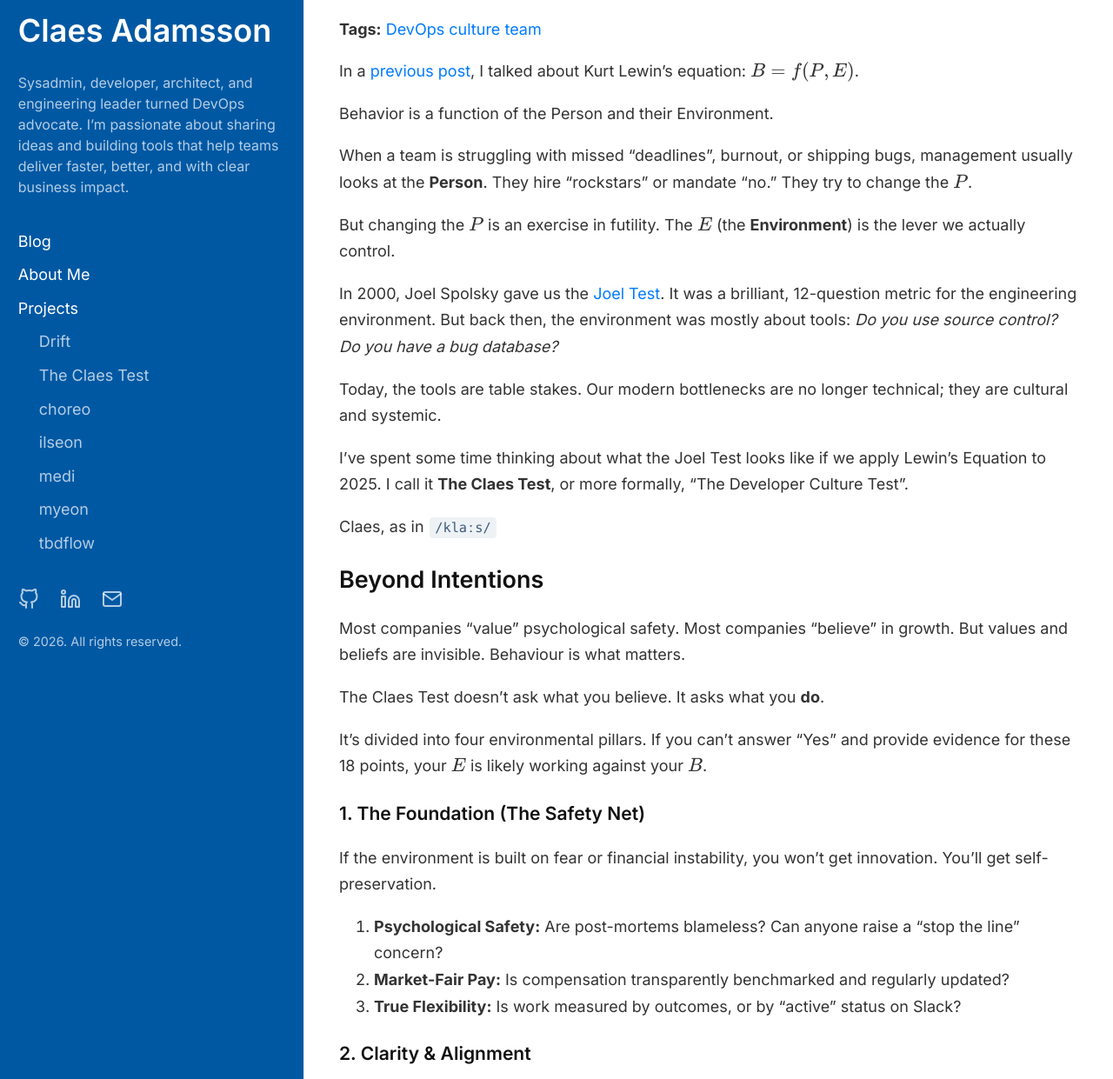
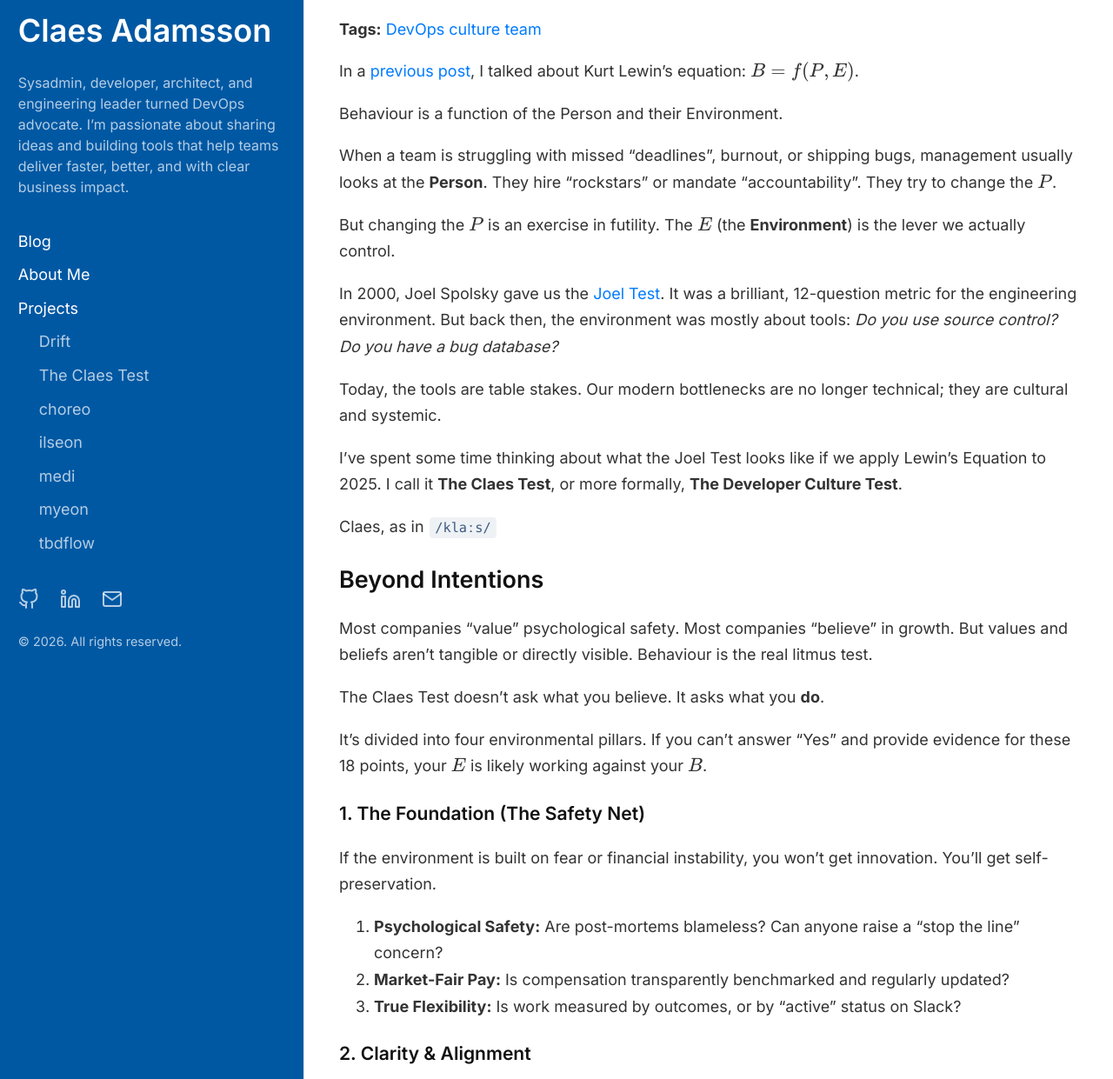
Before and after one commit to cladam/cladam.github.io, a Jekyll site: the page built from _posts/2026-02-06-the-claes-test.md, in a window 1280 px wide and 1400 px high, cut to the strip 159-1400 px from the top of the window. Shown: the whole strip at 87% size. Built offline with Jekyll 4.4.1, drawn with Linux system fonts in a browser that asks for light colours; comment, search, counter and statistics services are not loaded; some of the changed text lies outside the part shown.

Commit message:
fix: fix spelling

```diff
--- a/_posts/2026-02-06-the-claes-test.md
+++ b/_posts/2026-02-06-the-claes-test.md
@@ -8,9 +8,9 @@ comments: true
 
 In a [previous post](https://cladam.github.io/2025/12/22/lewin-and-devops/), I talked about Kurt Lewin’s equation: $$B = f(P, E)$$.
 
-Behavior is a function of the Person and their Environment.
+Behaviour is a function of the Person and their Environment.
 
-When a team is struggling with missed “deadlines”, burnout, or shipping bugs, management usually looks at the **Person**. They hire “rockstars” or mandate “no.” They try to change the $$P$$.
+When a team is struggling with missed “deadlines”, burnout, or shipping bugs, management usually looks at the **Person**. They hire “rockstars” or mandate “accountability”. They try to change the $$P$$.
 
 But changing the $$P$$ is an exercise in futility. The $$E$$ (the **Environment**) is the lever we actually control.
 
@@ -18,13 +18,13 @@ In 2000, Joel Spolsky gave us the [Joel Test](https://www.joelonsoftware.com/200
 
 Today, the tools are table stakes. Our modern bottlenecks are no longer technical; they are cultural and systemic.
 
-I’ve spent some time thinking about what the Joel Test looks like if we apply Lewin’s Equation to 2025. I call it **The Claes Test**, or more formally, "The Developer Culture Test".
+I’ve spent some time thinking about what the Joel Test looks like if we apply Lewin’s Equation to 2025. I call it **The Claes Test**, or more formally, **The Developer Culture Test**.
 
 Claes, as in `/klaːs/`
 
 ## Beyond Intentions
 
-Most companies "value" psychological safety. Most companies "believe" in growth. But values and beliefs are invisible. Behaviour is what matters.
+Most companies "value" psychological safety. Most companies "believe" in growth. But values and beliefs aren’t tangible or directly visible. Behaviour is the real litmus test.
 
 The Claes Test doesn't ask what you believe. It asks what you **do**.
 
@@ -59,6 +61,7 @@ This is where we measure the "friction" in your environment. High friction = low
 ### 4. Growth & Progression
 
 If the environment doesn't offer a path forward, the best people will find one that does.
+
 14. **Technical Management:** Do leaders have the depth to be credible partners to the team?
 15. **Transparent Ladder:** Are promotion criteria objective and public?
 16. **Parallel Tracks:** Can a Staff Engineer earn/influence as much as a Director?
@@ -72,7 +75,7 @@ The Joel Test was binary. You either did it or you didn't.
 
 The Claes Test is a mirror.
 
-If you want to understand why your team's behavior isn't meeting expectations, stop looking at the people. Run this test. Be honest.
+If you want to understand why your team's behaviour isn't meeting expectations, stop looking at the people. Run this test and be honest.
 
 **A “yes” requires evidence.** “We try to do this” is a “no.”
 
```
Also changed, not shown: other parts of _posts/2026-02-06-the-claes-test.md (+5 -3 lines).
